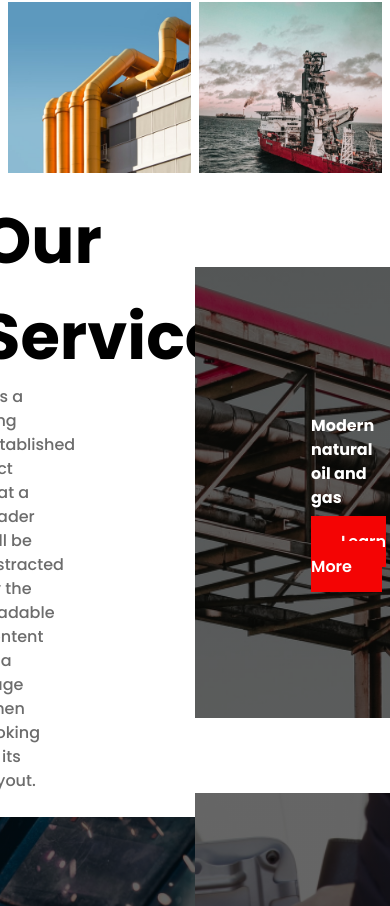
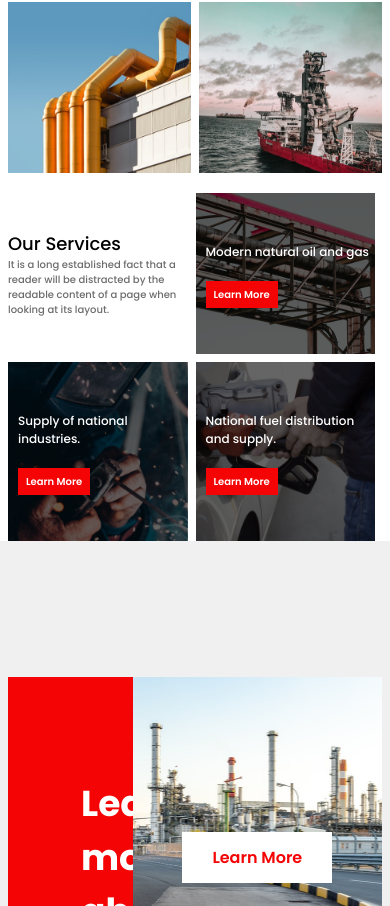
Before and after one commit to sakibtamim/assignment-42-petroil, a React (Vite) app: page / in a window 390 px wide. Shown: the part 738-1644 px from the top of the page. Built offline with nearby package versions, Linux system fonts and the light colour scheme.

Commit message:
Refactor Service component for improved layout and responsiveness

```diff
--- a/src/components/Service.jsx
+++ b/src/components/Service.jsx
@@ -3,14 +3,14 @@ import React from "react";
 const Service = () => {
   return (
     <div>
-      <div className="flex flex-wrap items-center">
-        <div className="w-1/2 flex justify-end">
-          <div className="w-4/12  mr-[149px]">
+      <div className="flex flex-wrap items-center px-2 gap-2 lg:gap-0">
+        <div className="lg:w-1/2 w-[48%]   flex lg:justify-end ">
+          <div className="lg:w-4/12  lg:mr-[149px] w-full">
             <div className=" ">
-              <h2 className="text-[64px]  font-poppins text-block font-bold">
+              <h2 className="lg:text-[64px] text-[18px]  font-poppins text-block font-medium">
                 Our Services
               </h2>
-              <p className="text-[16px]  font-poppins text-[#6C6C6C] font-medium">
+              <p className="lg:text-[16px] text-[10px]  font-poppins text-[#6C6C6C] font-medium">
                 It is a long established fact that a reader will be distracted
                 by the readable content of a page when looking at its layout.
               </p>
@@ -18,19 +18,19 @@ const Service = () => {
           </div>
         </div>
         <div
-          className="w-1/2 bg-cover bg-center pl-[116px]"
+          className="lg:w-1/2 w-[48%] bg-cover bg-center lg:pl-[116px] pl-[10px]"
           style={{
             backgroundImage: `linear-gradient(rgba(0, 0, 0, 0.6), rgba(0, 0, 0, 0.6)),url('/servicebg01.png')`,
           }}
         >
-          <div className=" pt-[147px] pb-[139px] ">
+          <div className=" lg:pt-[147px]  lg:pb-[139px] py-[50px]">
             <div className="w-full">
-              <h1 className="lg:text-[36px] font-poppins text-white font-bold pb-[19px]">
+              <h1 className="lg:text-[36px] text-[12px]  font-poppins text-white lg:font-bold font-medium pb-[19px]">
                 Modern natural oil and gas
               </h1>
               <a
                 href="#"
-                className="py-[14px] px-[30px] bg-[#F40404] text-white font-semibold  font-poppins"
+                className="lg:text-[16px] text-[10px] lg:py-[14px] py-[6px] lg:px-[30px] px-[8px] bg-[#F40404] text-white font-semibold  font-poppins"
               >
                 Learn More
               </a>
@@ -38,19 +38,19 @@ const Service = () => {
           </div>
         </div>
         <div
-          className="w-1/2 bg-cover bg-center pl-[116px]"
+          className="lg:w-1/2 w-[48%] bg-cover bg-center lg:pl-[116px] pl-[10px]"
           style={{
             backgroundImage: `linear-gradient(rgba(0, 0, 0, 0.6), rgba(0, 0, 0, 0.6)),url('/servicebg02.png')`,
           }}
         >
-          <div className=" pt-[147px] pb-[139px] ">
+          <div className=" lg:pt-[147px]  lg:pb-[139px] py-[50px] ">
             <div className="w-full">
-              <h1 className="lg:text-[36px] font-poppins text-white font-bold pb-[19px]">
+              <h1 className="lg:text-[36px] text-[12px]  font-poppins text-white lg:font-bold font-medium pb-[19px]">
                 Supply of national industries.
               </h1>
               <a
                 href="#"
-                className="py-[14px] px-[30px] bg-[#F40404] text-white font-semibold  font-poppins"
+                className="lg:text-[16px] text-[10px] lg:py-[14px] py-[6px] lg:px-[30px] px-[8px] bg-[#F40404] text-white font-semibold  font-poppins"
               >
                 Learn More
               </a>
@@ -58,19 +58,19 @@ const Service = () => {
           </div>
         </div>
         <div
-          className="w-1/2 bg-cover bg-center pl-[116px]"
+          className="lg:w-1/2 w-[48%] bg-cover bg-center lg:pl-[116px] pl-[10px]"
           style={{
             backgroundImage: `linear-gradient(rgba(0, 0, 0, 0.6), rgba(0, 0, 0, 0.6)),url('/servicebg03.png')`,
           }}
         >
-          <div className=" pt-[147px] pb-[139px] ">
+          <div className=" lg:pt-[147px]  lg:pb-[139px] py-[50px] ">
             <div className="w-full">
-              <h1 className="lg:text-[36px] font-poppins text-white font-bold pb-[19px]">
+              <h1 className="lg:text-[36px] text-[12px]  font-poppins text-white lg:font-bold font-medium pb-[19px]">
                 National fuel distribution and supply.
               </h1>
               <a
                 href="#"
-                className="py-[14px] px-[30px] bg-[#F40404] text-white font-semibold  font-poppins"
+                className="lg:text-[16px] text-[10px] lg:py-[14px] py-[6px] lg:px-[30px] px-[8px] bg-[#F40404] text-white font-semibold  font-poppins"
               >
                 Learn More
               </a>
```
